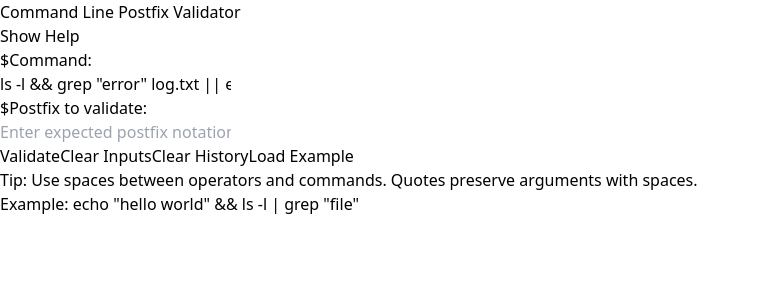
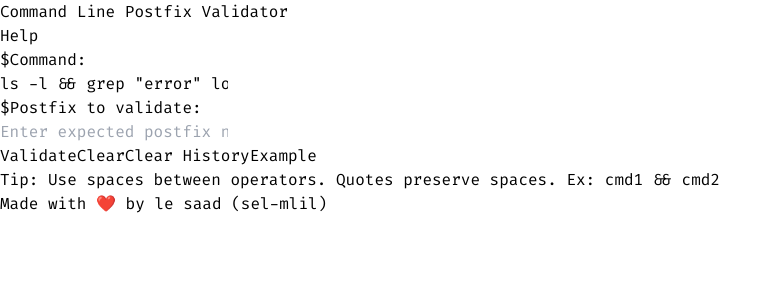
Before and after one commit to MliliGenes/postfix-validator, a React (Vite) app: page / in a window 1280 px wide. Shown: the top 300 px of the page, without its empty margins (0-782 px from the left). Built offline with nearby package versions, Linux system fonts and the light colour scheme.

Commit message:
sAAAAAAAAAAAAAAAAAAAAAAAAAAA

```diff
--- a/src/App.jsx
+++ b/src/App.jsx
@@ -115,7 +115,15 @@ export default function CommandLineValidator() {
   };
 
   return (
-    <div className="min-h-screen bg-gray-900 text-green-400 font-mono p-4">
+    <div className="min-h-screen bg-gray-900 text-green-400 font-mono p-4 sm:p-6 md:p-8 font-fira-code">
+      <style>
+        {`
+          @import url('https://fonts.googleapis.com/css2?family=Fira+Code:wght@300;400;500;600;700&display=swap');
+          .font-fira-code {
+            font-family: 'Fira Code', monospace;
+          }
+        `}
+      </style>
       <div className="max-w-4xl mx-auto border border-green-500 rounded-lg overflow-hidden shadow-lg">
         {/* Terminal Header */}
         <div className="bg-gray-800 px-4 py-2 flex items-center justify-between border-b border-green-500">
@@ -125,30 +133,30 @@ export default function CommandLineValidator() {
               <div className="w-3 h-3 rounded-full bg-yellow-500"></div>
               <div className="w-3 h-3 rounded-full bg-green-500"></div>
             </div>
-            <h1 className="text-lg font-bold">Command Line Postfix Validator</h1>
+            <h1 className="text-lg font-bold sm:text-xl">Command Line Postfix Validator</h1>
           </div>
           <button
             onClick={() => setShowHelp(!showHelp)}
-            className="text-xs bg-gray-700 hover:bg-gray-600 px-2 py-1 rounded"
+            className="text-xs bg-gray-700 hover:bg-gray-600 px-2 py-1 rounded sm:text-sm"
           >
-            {showHelp ? 'Hide Help' : 'Show Help'}
+            {showHelp ? 'Hide' : 'Help'}
           </button>
         </div>
 
         {/* Help Section */}
         {showHelp && (
           <div className="bg-gray-800 p-4 border-b border-green-500">
-            <h2 className="font-bold mb-2 text-white">Command Line Operators</h2>
-            <div className="grid grid-cols-2 gap-2 text-sm">
+            <h2 className="font-bold mb-2 text-white sm:text-lg">Command Line Operators</h2>
+            <div className="grid grid-cols-2 gap-2 text-sm sm:grid-cols-3">
               {Object.entries(operators).map(([op, {description}]) => (
-                <div key={op} className="flex">
+                <div key={op} className="flex items-center">
                   <span className="text-yellow-300 w-12">{op}</span>
                   <span className="text-gray-300">{description}</span>
                 </div>
               ))}
             </div>
             <div className="mt-3 text-sm">
-              <h3 className="font-bold text-white">Examples:</h3>
+              <h3 className="font-bold text-white sm:text-md">Examples:</h3>
               <p className="text-gray-300">Infix: <span className="text-green-300">cmd1 && cmd2 || cmd3</span></p>
               <p className="text-gray-300">Postfix: <span className="text-green-300">cmd1 cmd2 && cmd3 ||</span></p>
             </div>
@@ -156,7 +164,7 @@ export default function CommandLineValidator() {
         )}
 
         {/* Terminal Body */}
-        <div className="p-4 bg-gray-900 space-y-4">
+        <div className="p-4 bg-gray-900 space-y-4 sm:space-y-6">
           {/* Current Command */}
           <div>
             <div className="flex items-baseline">
@@ -165,7 +173,7 @@ export default function CommandLineValidator() {
             </div>
             <input
               type="text"
-              className="w-full bg-gray-800 border border-green-500 rounded px-3 py-2 text-white mt-1 focus:outline-none focus:ring-1 focus:ring-green-500"
+              className="w-full bg-gray-800 border border-green-500 rounded px-3 py-2 text-white mt-1 focus:outline-none focus:ring-1 focus:ring-green-500 text-sm sm:text-md font-fira-code"
               value={command}
               onChange={(e) => setCommand(e.target.value)}
               placeholder="Enter command line expression"
@@ -180,7 +188,7 @@ export default function CommandLineValidator() {
             </div>
             <input
               type="text"
-              className="w-full bg-gray-800 border border-green-500 rounded px-3 py-2 text-white mt-1 focus:outline-none focus:ring-1 focus:ring-green-500"
+              className="w-full bg-gray-800 border border-green-500 rounded px-3 py-2 text-white mt-1 focus:outline-none focus:ring-1 focus:ring-green-500 text-sm sm:text-md font-fira-code"
               value={postfix}
               onChange={(e) => setPostfix(e.target.value)}
               placeholder="Enter expected postfix notation"
@@ -188,36 +196,36 @@ export default function CommandLineValidator() {
           </div>
 
           {/* Action Buttons */}
-          <div className="flex flex-wrap gap-3">
+          <div className="flex flex-wrap gap-2">
             <button
               onClick={validate}
-              className="bg-green-700 hover:bg-green-600 text-white px-4 py-2 rounded focus:outline-none focus:ring-1 focus:ring-green-500"
+              className="bg-green-700 hover:bg-green-600 text-white px-3 py-1 rounded focus:outline-none focus:ring-1 focus:ring-green-500 text-xs sm:text-sm"
             >
               Validate
             </button>
             <button
               onClick={clearAll}
-              className="bg-gray-700 hover:bg-gray-600 text-white px-4 py-2 rounded focus:outline-none focus:ring-1 focus:ring-gray-500"
+              className="bg-gray-700 hover:bg-gray-600 text-white px-3 py-1 rounded focus:outline-none focus:ring-1 focus:ring-gray-500 text-xs sm:text-sm"
             >
-              Clear Inputs
+              Clear
             </button>
             <button
               onClick={clearHistory}
-              className="bg-gray-700 hover:bg-gray-600 text-white px-4 py-2 rounded focus:outline-none focus:ring-1 focus:ring-gray-500"
+              className="bg-gray-700 hover:bg-gray-600 text-white px-3 py-1 rounded focus:outline-none focus:ring-1 focus:ring-gray-500 text-xs sm:text-sm"
             >
               Clear History
             </button>
             <button
               onClick={loadExample}
-              className="bg-blue-700 hover:bg-blue-600 text-white px-4 py-2 rounded focus:outline-none focus:ring-1 focus:ring-blue-500"
+              className="bg-blue-700 hover:bg-blue-600 text-white px-3 py-1 rounded focus:outline-none focus:ring-1 focus:ring-blue-500 text-xs sm:text-sm"
             >
-              Load Example
+              Example
             </button>
           </div>
 
           {/* Current Result */}
           {result && (
-            <div className={`mt-4 p-3 rounded ${
+            <div className={`mt-4 p-3 rounded text-sm sm:text-md font-fira-code ${
               result.isValid ? 'bg-green-900 bg-opacity-30' :
               result.error ? 'bg-yellow-900 bg-opacity-30' : 'bg-red-900 bg-opacity-30'
             }`}>
@@ -254,33 +262,33 @@ export default function CommandLineValidator() {
           {history.length > 0 && (
             <div className="mt-6">
               <div className="flex justify-between items-center mb-2">
-                <div className="text-gray-500 text-sm">Validation History:</div>
+                <div className="text-gray-500 text-sm sm:text-md">History:</div>
                 <button
                   onClick={clearHistory}
-                  className="text-xs bg-gray-700 hover:bg-gray-600 px-2 py-1 rounded"
+                  className="text-xs bg-gray-700 hover:bg-gray-600 px-2 py-1 rounded sm:text-sm"
                 >
-                  Clear History
+                  Clear
                 </button>
               </div>
-              <div className="space-y-3">
+              <div className="space-y-2">
                 {history.map((item, index) => (
                   <div
                     key={index}
-                    className={`p-2 rounded border ${
+                    className={`p-2 rounded border text-xs sm:text-sm font-fira-code ${
                       item.isValid ? 'border-green-800' : 'border-red-800'
                     }`}
                   >
-                    <div className="flex justify-between text-xs text-gray-500">
+                    <div className="flex justify-between text-gray-500">
                       <span>{item.timestamp}</span>
                       <span>{item.isValid ? 'VALID' : 'INVALID'}</span>
                     </div>
-                    <div className="mt-1 text-sm">
+                    <div className="mt-1">
                       <div className="truncate">
-                        <span className="text-gray-400">Command:</span> {item.command}
+                        <span className="text-gray-400">Cmd:</span> {item.command}
                       </div>
                       {!item.isValid && (
                         <div className="truncate">
-                          <span className="text-gray-400">Expected:</span> {item.expected}
+                          <span className="text-gray-400">Exp:</span> {item.expected}
                         </div>
                       )}
                     </div>
@@ -292,9 +300,11 @@ export default function CommandLineValidator() {
         </div>
 
         {/* Terminal Footer */}
-        <div className="bg-gray-800 px-4 py-2 text-xs text-gray-500 border-t border-green-500">
-          <div>Tip: Use spaces between operators and commands. Quotes preserve arguments with spaces.</div>
-          <div>Example: <span className="text-green-300">echo "hello world" && ls -l | grep "file"</span></div>
+        <div className="bg-gray-800 px-2 sm:px-4 py-1 sm:py-2 text-[10px] xs:text-xs text-gray-500 border-t border-green-500 flex items-center justify-between">
+          <div className="mb-0.5">Tip: Use spaces between operators. Quotes preserve spaces. Ex: <span className="text-green-300">cmd1 && cmd2</span></div>
+          <div className="text-right text-xs">
+            Made with <span className="text-red-500">❤️</span> by <a href="https://github.com/MliliGenes" target="_blank" rel="noopener noreferrer" className="hover:underline">le saad</a> (<a href="https://profile.intra.42.fr/users/sel-mlil" target="_blank" rel="noopener noreferrer" className="hover:underline">sel-mlil</a>)
+          </div>
         </div>
       </div>
     </div>
```
